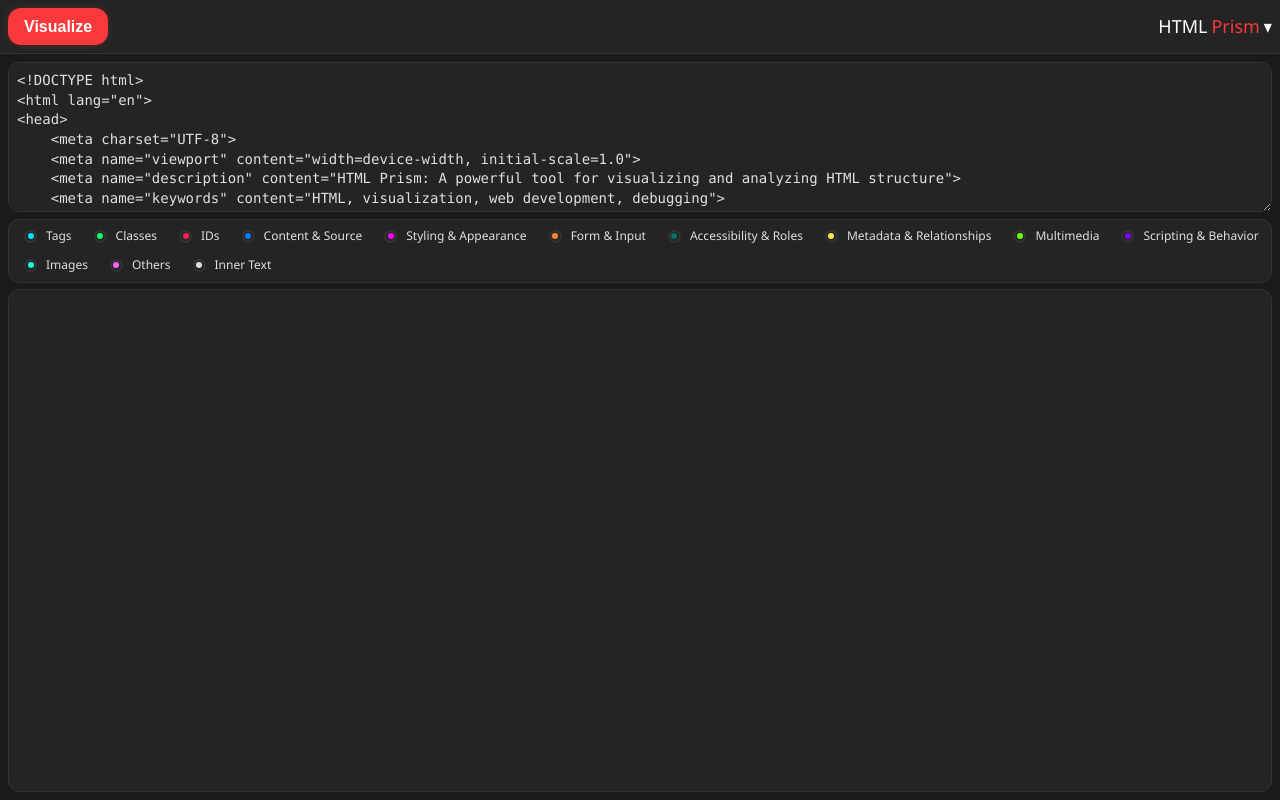
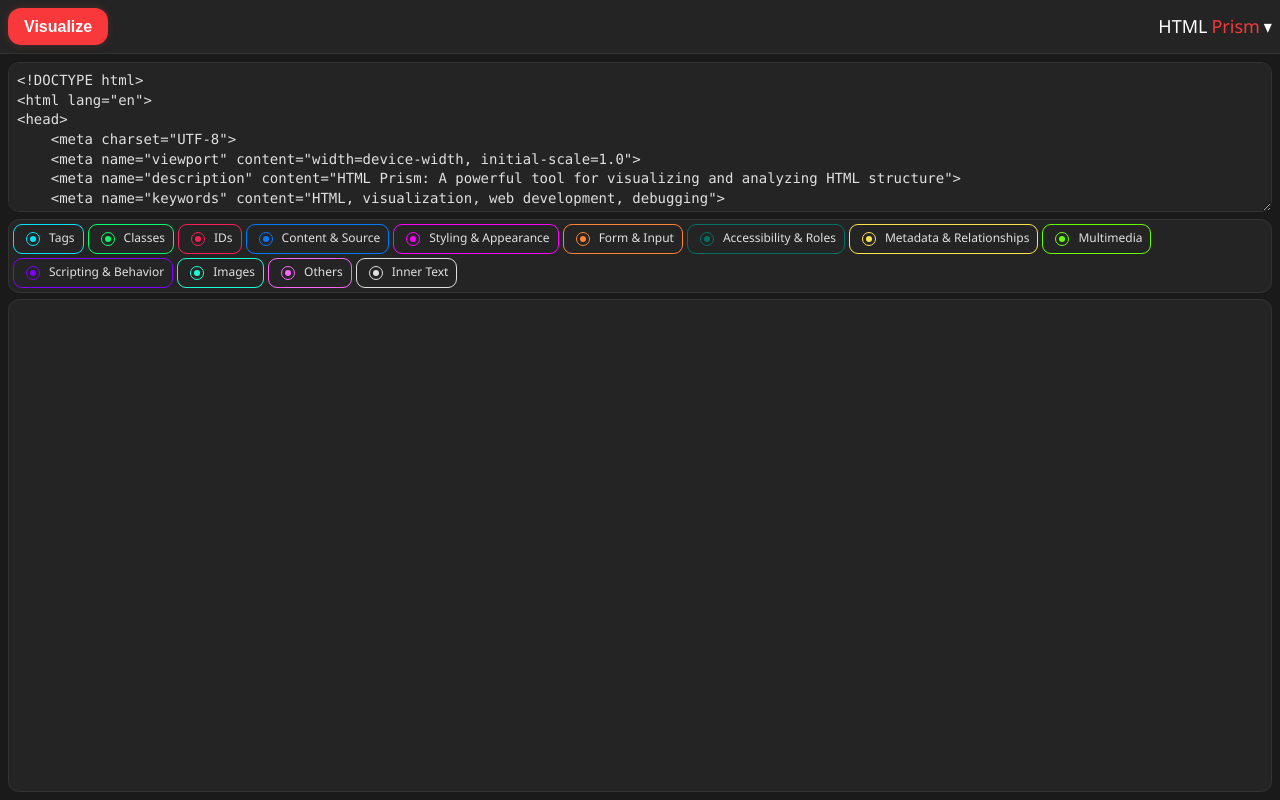
Before and after one commit to cinkovic/HTML-Prism, a React (Vite) app in the folder react/: page / in a window 1280 px wide. Built offline with nearby package versions, Linux system fonts and the light colour scheme.

Commit message:
improved toggles css

```diff
--- a/react/src/components/Controls/Controls.module.css
+++ b/react/src/components/Controls/Controls.module.css
@@ -8,19 +8,81 @@
   border-radius: var(--radius-md);
 }
 
-.control {
+.controls .control {
   display: flex;
   align-items: center;
   gap: 0.25rem;
   font-size: var(--control-font-size);
+  padding: 0.25rem 0.5rem;
+  border-radius: var(--radius-sm);
   font-weight: var(--font-weight-medium);
-  padding: 0.125rem 0.375rem;
-  border-radius: var(--radius-sm);
   cursor: pointer;
-  color: var(--color-inner-text);
-  border: 1px solid transparent;
-  transition: all 0.2s ease;
+  border: 0.25px solid transparent;
 }
+
+.control input[type="checkbox"] {
+  -webkit-appearance: none;
+  -moz-appearance: none;
+  appearance: none;
+  width: 14px;
+  height: 14px;
+  border: 1px solid var(--color-border);
+  border-radius: 50%;
+  margin-right: 5px;
+  position: relative;
+  cursor: pointer;
+  background-color: var(--color-surface);
+}
+
+.control input[type="checkbox"]:checked {
+  background-color: var(--color-surface);
+}
+
+.control input[type="checkbox"]::after {
+  content: '';
+  position: absolute;
+  top: 50%;
+  left: 50%;
+  transform: translate(-50%, -50%);
+  width: 6px;
+  height: 6px;
+  border-radius: 50%;
+  display: none;
+}
+
+.control input[type="checkbox"]:checked::after {
+  display: block;
+}
+
+/* Just the colored dots */
+.showTags:checked::after { background-color: var(--color-tag); }
+.showClasses:checked::after { background-color: var(--color-class); }
+.showIds:checked::after { background-color: var(--color-id); }
+.showContentSource:checked::after { background-color: var(--color-content-source); }
+.showStyleAppearance:checked::after { background-color: var(--color-style-appearance); }
+.showFormInput:checked::after { background-color: var(--color-form-input); }
+.showAccessibilityRoles:checked::after { background-color: var(--color-accessibility); }
+.showMetadataRelationships:checked::after { background-color: var(--color-metadata); }
+.showMultimedia:checked::after { background-color: var(--color-multimedia); }
+.showScriptingBehavior:checked::after { background-color: var(--color-scripting); }
+.showImages:checked::after { background-color: var(--color-image); }
+.showOthers:checked::after { background-color: var(--color-other); }
+.showInnerText:checked::after { background-color: var(--color-inner-text); }
+
+/* Colored borders for the control when checked */
+.control:has(.showTags:checked) { border-color: var(--color-tag); }
+.control:has(.showClasses:checked) { border-color: var(--color-class); }
+.control:has(.showIds:checked) { border-color: var(--color-id); }
+.control:has(.showContentSource:checked) { border-color: var(--color-content-source); }
+.control:has(.showStyleAppearance:checked) { border-color: var(--color-style-appearance); }
+.control:has(.showFormInput:checked) { border-color: var(--color-form-input); }
+.control:has(.showAccessibilityRoles:checked) { border-color: var(--color-accessibility); }
+.control:has(.showMetadataRelationships:checked) { border-color: var(--color-metadata); }
+.control:has(.showMultimedia:checked) { border-color: var(--color-multimedia); }
+.control:has(.showScriptingBehavior:checked) { border-color: var(--color-scripting); }
+.control:has(.showImages:checked) { border-color: var(--color-image); }
+.control:has(.showOthers:checked) { border-color: var(--color-other); }
+.control:has(.showInnerText:checked) { border-color: var(--color-inner-text); }
 
 .control:hover {
   background-color: var(--color-background);
@@ -41,61 +103,32 @@
 .control:has(.showOthers:hover) { border-color: #730871; }
 .control:has(.showInnerText:hover) { border-color: var(--color-inner-text); }
 
-.control input[type="checkbox"] {
-  -webkit-appearance: none;
-  -moz-appearance: none;
-  appearance: none;
-  width: 13px;
-  height: 13px;
-  border: 2px solid var(--color-border);
-  border-radius: 50%;
-  margin-right: 5px;
-  position: relative;
-  cursor: pointer;
-}
-
-.control input[type="checkbox"]::after {
-  content: '';
-  position: absolute;
-  top: 50%;
-  left: 50%;
-  transform: translate(-50%, -50%);
-  width: 6px;
-  height: 6px;
-  border-radius: 50%;
-  display: none;
-}
-
-.control input[type="checkbox"]:checked::after {
-  display: block;
-}
-
 /* Light theme colors */
-[data-theme="light"] .showTags:checked::after { background-color: var(--light-color-tag); }
-[data-theme="light"] .showClasses:checked::after { background-color: var(--light-color-class); }
-[data-theme="light"] .showIds:checked::after { background-color: var(--light-color-id); }
-[data-theme="light"] .showContentSource:checked::after { background-color: var(--light-color-content-source); }
-[data-theme="light"] .showStyleAppearance:checked::after { background-color: var(--light-color-style-appearance); }
-[data-theme="light"] .showFormInput:checked::after { background-color: var(--light-color-form-input); }
-[data-theme="light"] .showAccessibilityRoles:checked::after { background-color: var(--light-color-accessibility); }
-[data-theme="light"] .showMetadataRelationships:checked::after { background-color: var(--light-color-metadata); }
-[data-theme="light"] .showMultimedia:checked::after { background-color: var(--light-color-multimedia); }
-[data-theme="light"] .showScriptingBehavior:checked::after { background-color: var(--light-color-scripting); }
-[data-theme="light"] .showImages:checked::after { background-color: var(--light-color-image); }
-[data-theme="light"] .showOthers:checked::after { background-color: var(--light-color-other); }
-[data-theme="light"] .showInnerText:checked::after { background-color: var(--light-color-inner-text); }
+[data-theme="light"] .showTags:checked { border-color: var(--light-color-tag); }
+[data-theme="light"] .showClasses:checked { border-color: var(--light-color-class); }
+[data-theme="light"] .showIds:checked { border-color: var(--light-color-id); }
+[data-theme="light"] .showContentSource:checked { border-color: var(--light-color-content-source); }
+[data-theme="light"] .showStyleAppearance:checked { border-color: var(--light-color-style-appearance); }
+[data-theme="light"] .showFormInput:checked { border-color: var(--light-color-form-input); }
+[data-theme="light"] .showAccessibilityRoles:checked { border-color: var(--light-color-accessibility); }
+[data-theme="light"] .showMetadataRelationships:checked { border-color: var(--light-color-metadata); }
+[data-theme="light"] .showMultimedia:checked { border-color: var(--light-color-multimedia); }
+[data-theme="light"] .showScriptingBehavior:checked { border-color: var(--light-color-scripting); }
+[data-theme="light"] .showImages:checked { border-color: var(--light-color-image); }
+[data-theme="light"] .showOthers:checked { border-color: var(--light-color-other); }
+[data-theme="light"] .showInnerText:checked { border-color: var(--light-color-inner-text); }
 
 /* Dark theme colors */
-[data-theme="dark"] .showTags:checked::after { background-color: var(--dark-color-tag); }
-[data-theme="dark"] .showClasses:checked::after { background-color: var(--dark-color-class); }
-[data-theme="dark"] .showIds:checked::after { background-color: var(--dark-color-id); }
-[data-theme="dark"] .showContentSource:checked::after { background-color: var(--dark-color-content-source); }
-[data-theme="dark"] .showStyleAppearance:checked::after { background-color: var(--dark-color-style-appearance); }
-[data-theme="dark"] .showFormInput:checked::after { background-color: var(--dark-color-form-input); }
-[data-theme="dark"] .showAccessibilityRoles:checked::after { background-color: var(--dark-color-accessibility); }
-[data-theme="dark"] .showMetadataRelationships:checked::after { background-color: var(--dark-color-metadata); }
-[data-theme="dark"] .showMultimedia:checked::after { background-color: var(--dark-color-multimedia); }
-[data-theme="dark"] .showScriptingBehavior:checked::after { background-color: var(--dark-color-scripting); }
-[data-theme="dark"] .showImages:checked::after { background-color: var(--dark-color-image); }
-[data-theme="dark"] .showOthers:checked::after { background-color: var(--dark-color-other); }
-[data-theme="dark"] .showInnerText:checked::after { background-color: var(--dark-color-inner-text); }
+[data-theme="dark"] .showTags:checked { border-color: var(--dark-color-tag); }
+[data-theme="dark"] .showClasses:checked { border-color: var(--dark-color-class); }
+[data-theme="dark"] .showIds:checked { border-color: var(--dark-color-id); }
+[data-theme="dark"] .showContentSource:checked { border-color: var(--dark-color-content-source); }
+[data-theme="dark"] .showStyleAppearance:checked { border-color: var(--dark-color-style-appearance); }
+[data-theme="dark"] .showFormInput:checked { border-color: var(--dark-color-form-input); }
+[data-theme="dark"] .showAccessibilityRoles:checked { border-color: var(--dark-color-accessibility); }
+[data-theme="dark"] .showMetadataRelationships:checked { border-color: var(--dark-color-metadata); }
+[data-theme="dark"] .showMultimedia:checked { border-color: var(--dark-color-multimedia); }
+[data-theme="dark"] .showScriptingBehavior:checked { border-color: var(--dark-color-scripting); }
+[data-theme="dark"] .showImages:checked { border-color: var(--dark-color-image); }
+[data-theme="dark"] .showOthers:checked { border-color: var(--dark-color-other); }
+[data-theme="dark"] .showInnerText:checked { border-color: var(--dark-color-inner-text); }
--- a/react/src/components/TreeView/TreeView.module.css
+++ b/react/src/components/TreeView/TreeView.module.css
@@ -120,7 +120,7 @@
 :global(.scripting-behavior) { color: var(--color-scripting) !important; }
 :global(.image-specific) { color: var(--color-image) !important; }
 :global(.other-attributes) { color: var(--color-other) !important; }
-:global(.inner-content) { color: var(--color-inner-text) !important; }
+:global(.inner-content) { color: var(--color-inner-text); font-weight: 600; }
 
 /* Collapsible controls */
 :global(.collapsible) {
--- a/react/src/styles/variables.css
+++ b/react/src/styles/variables.css
@@ -160,6 +160,7 @@
     --font-weight-normal: 400;
     --font-weight-medium: 500;
     --font-weight-bold: 600;
+    --font-weight-inner-text: 500;  /* New variable for inner text weight */
 
     /* Component Specific */
     --header-font-size: var(--font-size-lg);
```
